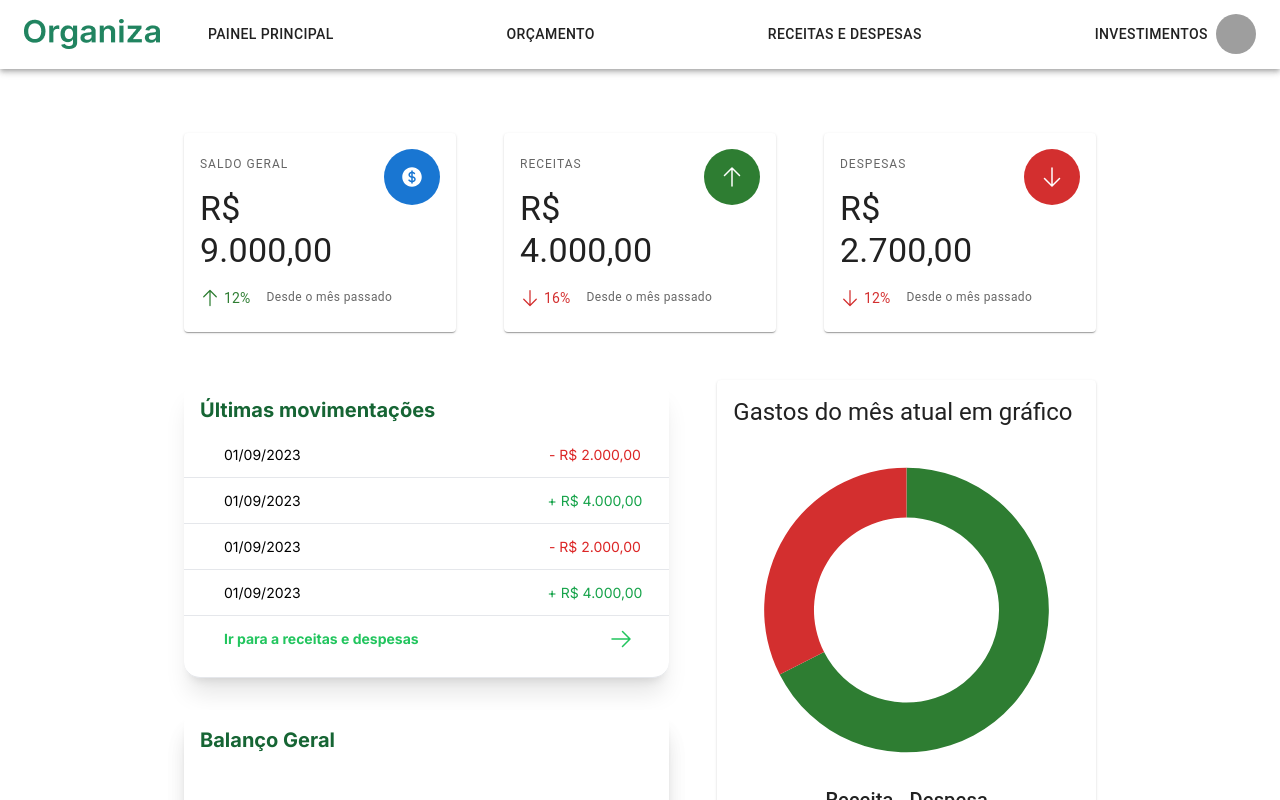
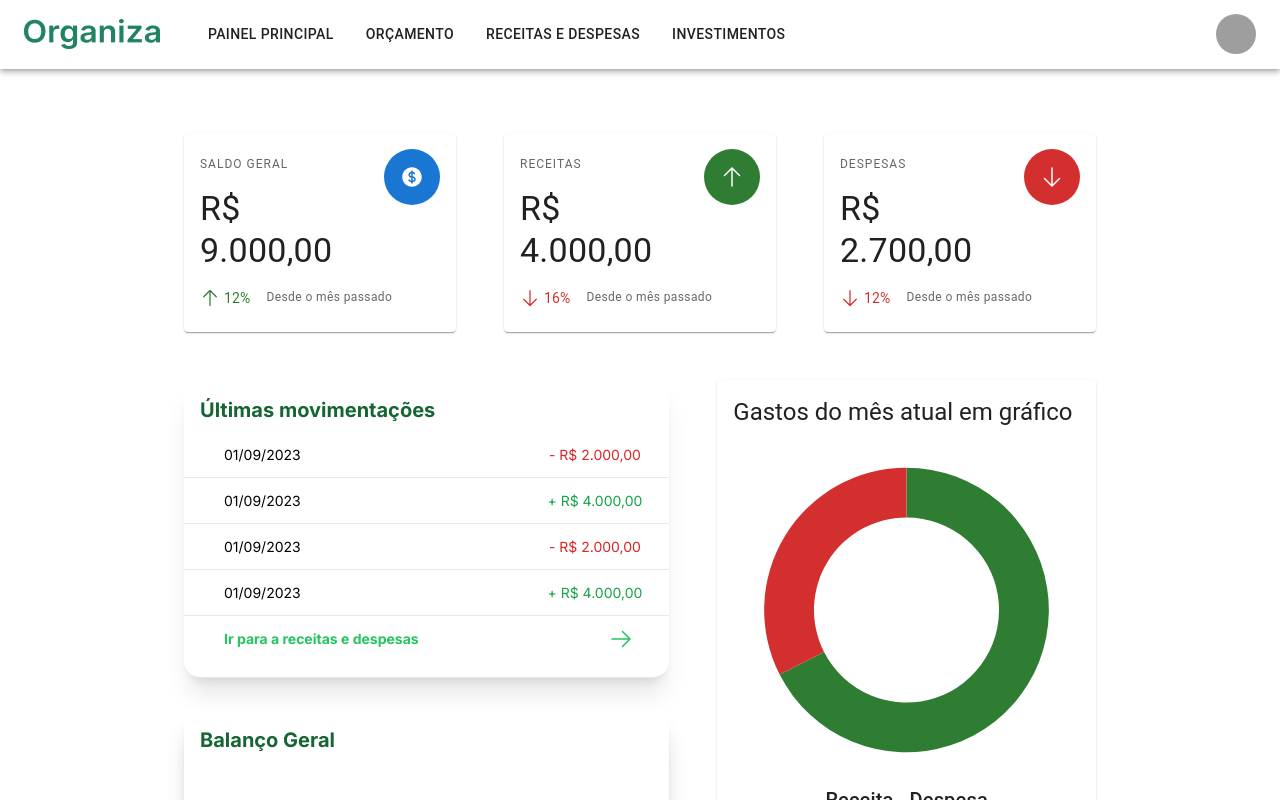
Before and after one commit to gaabrieltorres7/frontend-organiza, a Next.js app: page /principal in a window 1280 px wide. Shown: the top 800 px of the page. Built offline with nearby package versions, Linux system fonts and the light colour scheme; grey boxes are pictures that could not be loaded.

Commit message:
header responsivo finalizado

```diff
--- a/src/components/Header.jsx
+++ b/src/components/Header.jsx
@@ -12,6 +12,7 @@ import Avatar from '@mui/material/Avatar';
 import Button from '@mui/material/Button';
 import Tooltip from '@mui/material/Tooltip';
 import { AccountCircle, Brightness4, ExitToApp, Notifications } from '@mui/icons-material';
+import { Hidden } from '@mui/material';
 
 
 function Header() {
@@ -59,6 +60,7 @@ function Header() {
           </Typography>
 
           <Box sx={{ flexGrow: 1, display: { xs: 'flex', md: 'none' } }}>
+            <Hidden mdUp>
             <IconButton
               size="large"
               aria-label="account of current user"
@@ -69,6 +71,7 @@ function Header() {
             >
               <MenuIcon />
             </IconButton>
+            </Hidden>
             <Menu
               id="menu-appbar"
               anchorEl={anchorElNav}
@@ -124,8 +127,8 @@ function Header() {
           >
             <img src="/assets/organiza.png" alt="Logo-do-site" />
           </Typography>
-
-          <Box className="flex justify-between space-x-4" sx={{ flexGrow: 1, display: { xs: 'none', md: 'flex' }}}>
+            <Hidden smDown>
+          <Box className="flex justify-jusify space-x-4" sx={{ flexGrow: 1, display: { xs: 'none', md: 'flex' }}}>
 
           <Button
           className="hover:bg-green-700 px-4 py-2 font-semibold  text-black rounded"
@@ -163,6 +166,7 @@ function Header() {
           </Button>
 
         </Box>
+        </Hidden>
 
           <Box sx={{ flexGrow: 0 }}>
             <Tooltip title="Abrir configurações">
```
